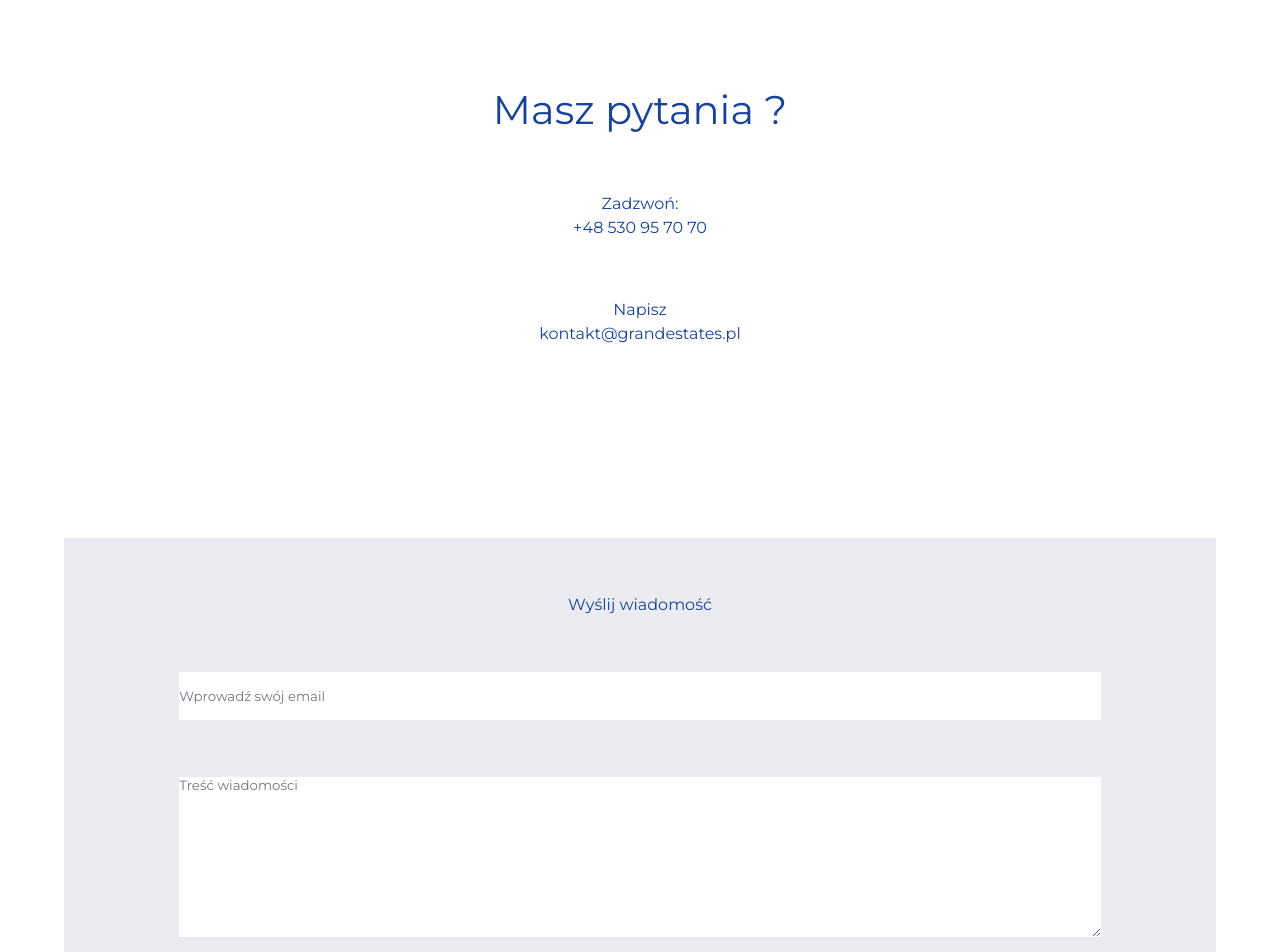
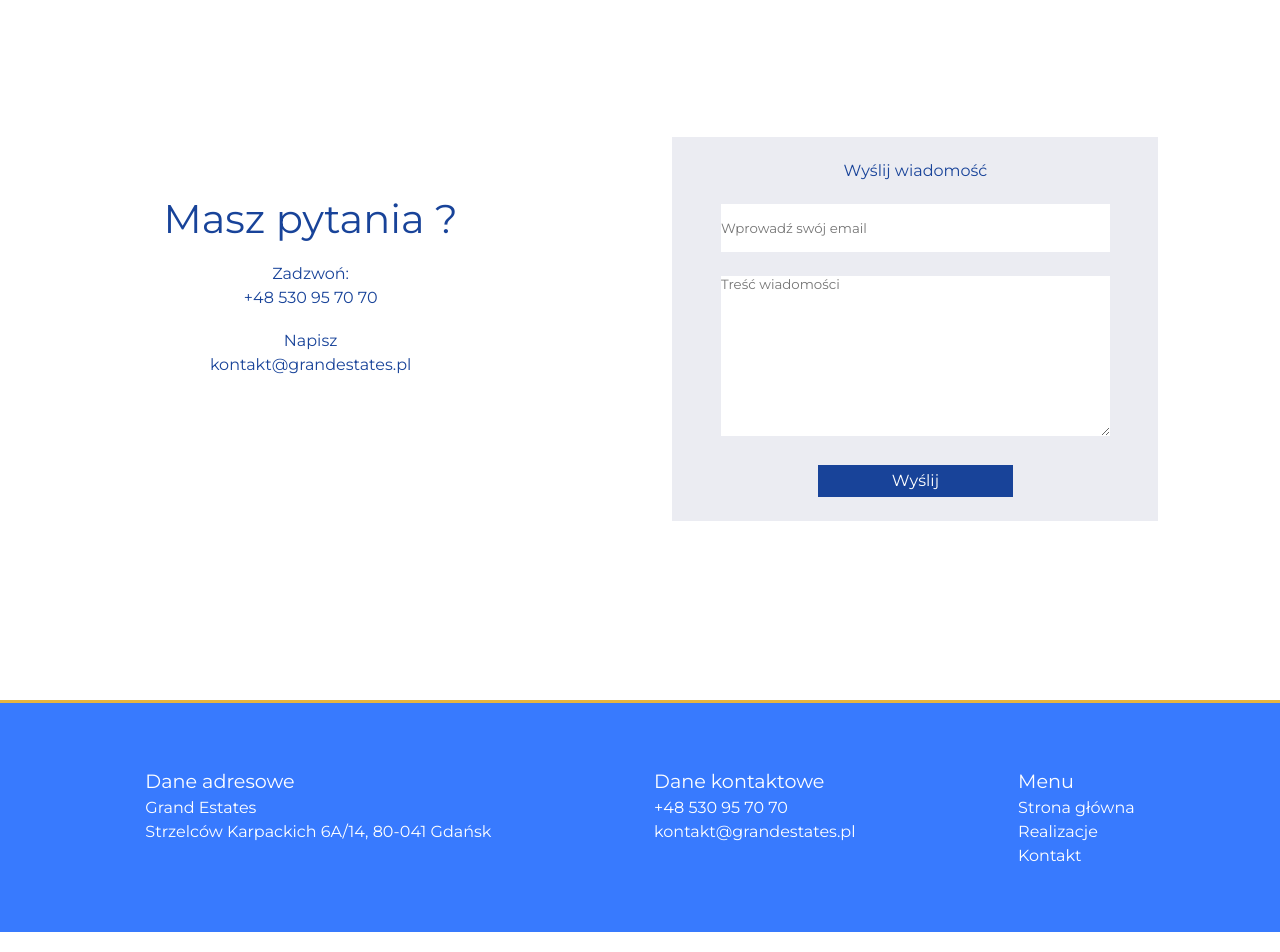
Before and after one commit to szymonzalewski/grand-estates, a plain HTML site: page pages/index.html in a window 1280 px wide. Shown: the part 5420-6372 px from the top of the page. Drawn offline with Linux system fonts and the light colour scheme.

Commit message:
media screen first init

```diff
--- a/pages/index.html
+++ b/pages/index.html
@@ -178,6 +178,7 @@
     </section>
     <button id="realization--show">Galeria zdjęć</button>
 
+    <div class="contact-wrapper">
       <section class="section--info">
         <h3 class="info__h3">Masz pytania ?</h3>
         <p class="info__p">Zadzwoń: <br />+48 530 95 70 70</p>
@@ -206,6 +207,7 @@
           <button type="submit" class="contact__button">Wyślij</button>
         </form>
       </section>
+    </div>
 
     <footer class="footer">
       <div class="footer--container">
--- a/styles/style.css
+++ b/styles/style.css
@@ -442,3 +442,65 @@ body {
   margin: 5%;
   display: block;
 }
+
+@media screen and (min-width: 768px) {
+  .footer--container {
+    display: flex;
+    justify-content: space-around;
+    align-items: flex-start;
+    text-align: left;
+  }
+
+  .footer--div,
+  .footer--contact {
+    margin-bottom: 0;
+  }
+
+  .footer h3 {
+    font-size: 1.2rem;
+  }
+
+  .footer p {
+    font-size: 1rem;
+  }
+}
+
+@media screen and (min-width: 768px) {
+  .contact-wrapper {
+    display: flex;
+    justify-content: space-between;
+    align-items: flex-start;
+    gap: 5%;
+    margin: 5%;
+  }
+
+  .section--info,
+  .section--contact {
+    width: 45%;
+    margin-top: 10%;
+  }
+
+  .contact__form input {
+    width: 80%;
+    border: none;
+    margin-bottom: 5%;
+    height: 3rem;
+  }
+
+  .contact__form textarea {
+    width: 80%;
+    border: none;
+    margin-bottom: 5%;
+    height: 10rem;
+  }
+
+  .contact__button {
+    width: 40%;
+    height: 2rem;
+    background-color: rgb(24, 67, 153);
+    border: none;
+    color: white;
+    margin-bottom: 5%;
+    font-size: 1rem;
+  }
+}
```
Lines whose indentation alone changed are shown as unchanged.
